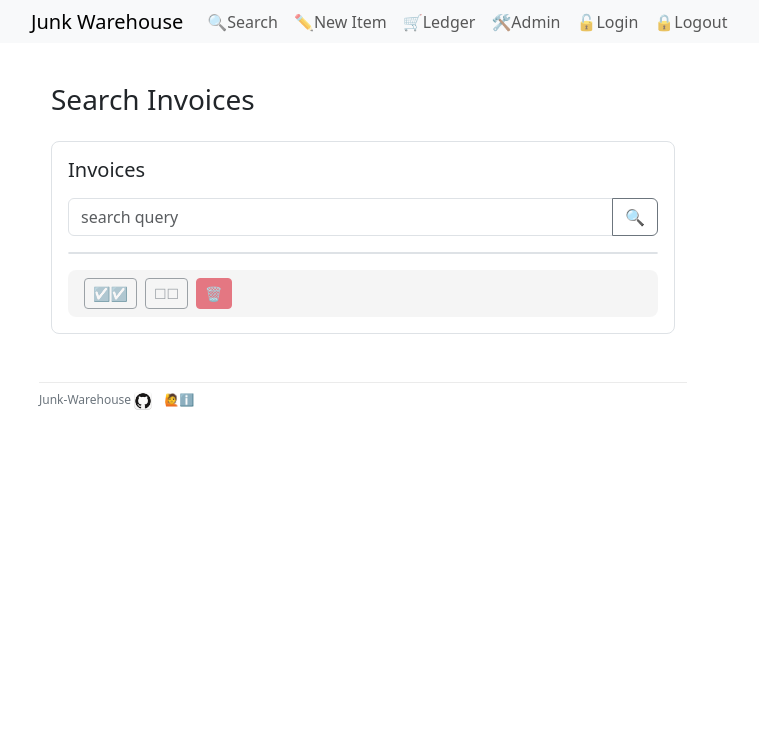
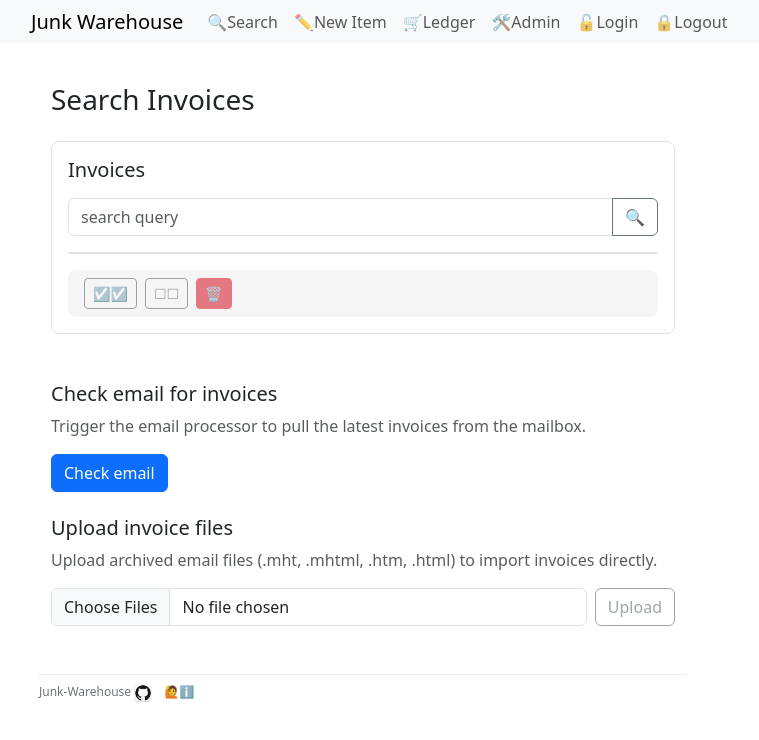
Before and after one commit to frank26080115/Junk-Warehouse, a React (Vite) app in the folder frontend/: page /ledger in a window 1280 px wide. Shown: the top 740 px of the page, without its empty margins (277-1036 px from the left). Built offline with nearby package versions, Linux system fonts and the light colour scheme.

Commit message:
Add ledger actions for email checks and invoice uploads

```diff
--- a/frontend/src/pages/LedgerSearchPage.tsx
+++ b/frontend/src/pages/LedgerSearchPage.tsx
@@ -1,4 +1,4 @@
-import React, { useMemo } from "react";
+import React, { useEffect, useMemo, useRef, useState } from "react";
 import { useParams } from "react-router-dom";
 
 import SearchPanel from "../app/components/SearchPanel";
@@ -6,16 +6,199 @@ import SearchPanel from "../app/components/SearchPanel";
 const LedgerSearchPage: React.FC = () => {
   const { xyz } = useParams<{ xyz?: string }>();
   const prefilled = useMemo(() => (xyz ? decodeURIComponent(xyz) : ""), [xyz]);
+  const [searchPrefill, setSearchPrefill] = useState(prefilled);
+  const [checkEmailBusy, setCheckEmailBusy] = useState(false);
+  const [uploadBusy, setUploadBusy] = useState(false);
+  const [modalMessage, setModalMessage] = useState<
+    | {
+        title: string;
+        body: string;
+      }
+    | null
+  >(null);
+  const [selectedFiles, setSelectedFiles] = useState<File[]>([]);
+  const fileInputRef = useRef<HTMLInputElement | null>(null);
+
+  useEffect(() => {
+    setSearchPrefill(prefilled);
+  }, [prefilled]);
+
+  const showModal = (title: string, body: string) => {
+    setModalMessage({ title, body });
+  };
+
+  const handleCheckEmail = async () => {
+    if (checkEmailBusy) {
+      return;
+    }
+    setCheckEmailBusy(true);
+    try {
+      const response = await fetch("/api/checkemail", {
+        method: "POST",
+        headers: { "Content-Type": "application/json" },
+        body: JSON.stringify({}),
+      });
+      let payload: any = null;
+      try {
+        payload = await response.json();
+      } catch (error) {
+        payload = null;
+      }
+      if (!response.ok) {
+        const message =
+          (payload && (payload.error || payload.message)) ||
+          response.statusText ||
+          "Failed to contact email checker.";
+        throw new Error(message);
+      }
+      setSearchPrefill("* ?!has_been_processed \\bydate \\orderrev");
+      const message =
+        (payload && (payload.message || payload.detail)) ||
+        "Email check completed successfully.";
+      showModal("Email check complete", message);
+    } catch (error: any) {
+      const message = error?.message || "Email check failed.";
+      showModal("Email check failed", message);
+    } finally {
+      setCheckEmailBusy(false);
+    }
+  };
+
+  const handleFileSelection = (
+    event: React.ChangeEvent<HTMLInputElement>,
+  ) => {
+    const files = event.target.files;
+    if (!files) {
+      setSelectedFiles([]);
+      return;
+    }
+    setSelectedFiles(Array.from(files));
+  };
+
+  const handleUpload = async () => {
+    if (!selectedFiles.length || uploadBusy) {
+      return;
+    }
+    setUploadBusy(true);
+    try {
+      const formData = new FormData();
+      selectedFiles.forEach((file) => {
+        formData.append("files", file);
+      });
+      const response = await fetch("/api/invoiceupload", {
+        method: "POST",
+        body: formData,
+      });
+      let payload: any = null;
+      try {
+        payload = await response.json();
+      } catch (error) {
+        payload = null;
+      }
+      if (!response.ok) {
+        const message =
+          (payload && (payload.error || payload.message)) ||
+          response.statusText ||
+          "Invoice upload failed.";
+        throw new Error(message);
+      }
+      setSearchPrefill("* ?!has_been_processed \\bydate \\orderrev");
+      const message =
+        (payload && (payload.message || payload.detail)) ||
+        "Invoices uploaded successfully.";
+      showModal("Invoice upload complete", message);
+      setSelectedFiles([]);
+      if (fileInputRef.current) {
+        fileInputRef.current.value = "";
+      }
+    } catch (error: any) {
+      const message = error?.message || "Invoice upload failed.";
+      showModal("Invoice upload failed", message);
+    } finally {
+      setUploadBusy(false);
+    }
+  };
+
+  const renderBusyIndicator = (message: string) => (
+    <div className="d-flex align-items-center gap-2 mt-2" role="status">
+      <div className="spinner-border spinner-border-sm" aria-hidden="true" />
+      <span>{message}</span>
+    </div>
+  );
 
   return (
     <div className="container-lg py-4" style={{ maxWidth: "960px" }}>
       <h1 className="h3 mb-4">Search Invoices</h1>
       <SearchPanel
         displayedTitle="Invoices"
-        prefilledQuery={prefilled}
+        prefilledQuery={searchPrefill}
         tableName="invoices"
         allowDelete
       />
+
+      <div className="mt-5">
+        <h2 className="h5">Check email for invoices</h2>
+        <p className="text-muted">
+          Trigger the email processor to pull the latest invoices from the mailbox.
+        </p>
+        <button
+          type="button"
+          className="btn btn-primary"
+          onClick={handleCheckEmail}
+          disabled={checkEmailBusy}
+        >
+          {checkEmailBusy ? "Checking…" : "Check email"}
+        </button>
+        {checkEmailBusy && renderBusyIndicator("Checking mailbox for invoices…")}
+      </div>
+
+      <div className="mt-4">
+        <h2 className="h5">Upload invoice files</h2>
+        <p className="text-muted">
+          Upload archived email files (.mht, .mhtml, .htm, .html) to import invoices directly.
+        </p>
+        <div className="d-flex flex-column flex-sm-row align-items-start gap-2">
+          <input
+            ref={fileInputRef}
+            type="file"
+            className="form-control"
+            accept=".mht,.mhtm,.mhtml,.htm,.html"
+            multiple
+            onChange={handleFileSelection}
+            disabled={uploadBusy}
+          />
+          <button
+            type="button"
+            className="btn btn-outline-secondary"
+            onClick={handleUpload}
+            disabled={uploadBusy || !selectedFiles.length}
+          >
+            {uploadBusy ? "Uploading…" : "Upload"}
+          </button>
+        </div>
+        {uploadBusy && renderBusyIndicator("Uploading invoices…")}
+      </div>
+
+      {modalMessage && (
+        <div
+          className="position-fixed top-0 start-0 w-100 h-100 d-flex align-items-center justify-content-center"
+          style={{ backgroundColor: "rgba(0, 0, 0, 0.35)", zIndex: 1050 }}
+        >
+          <div className="bg-white border rounded-3 shadow p-4" role="dialog" aria-modal="true">
+            <h3 className="h5">{modalMessage.title}</h3>
+            <p className="mb-4">{modalMessage.body}</p>
+            <div className="text-end">
+              <button
+                type="button"
+                className="btn btn-primary"
+                onClick={() => setModalMessage(null)}
+              >
+                OK
+              </button>
+            </div>
+          </div>
+        </div>
+      )}
     </div>
   );
 };
```
Also changed, not shown: 2 other files (tests, documents, lock files or other folders).
